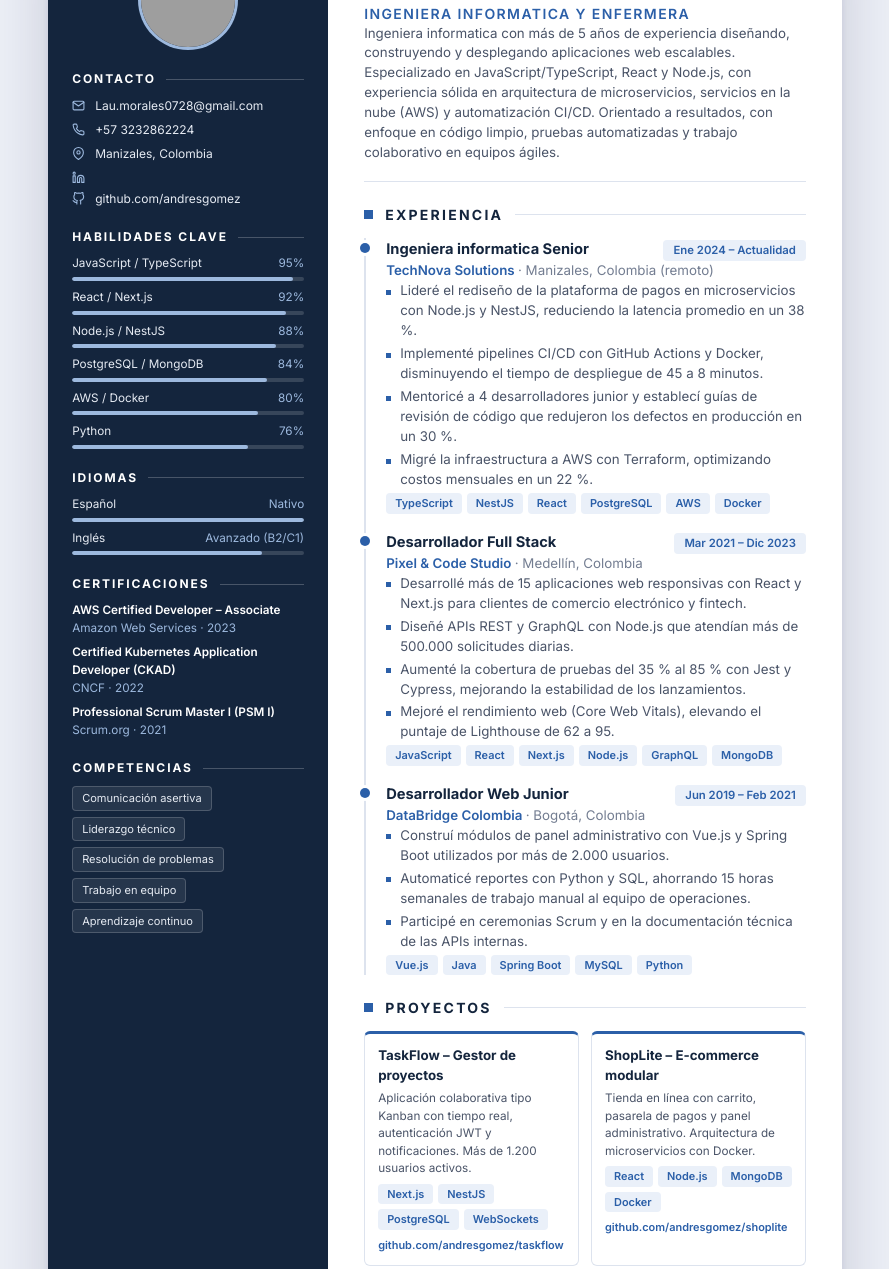
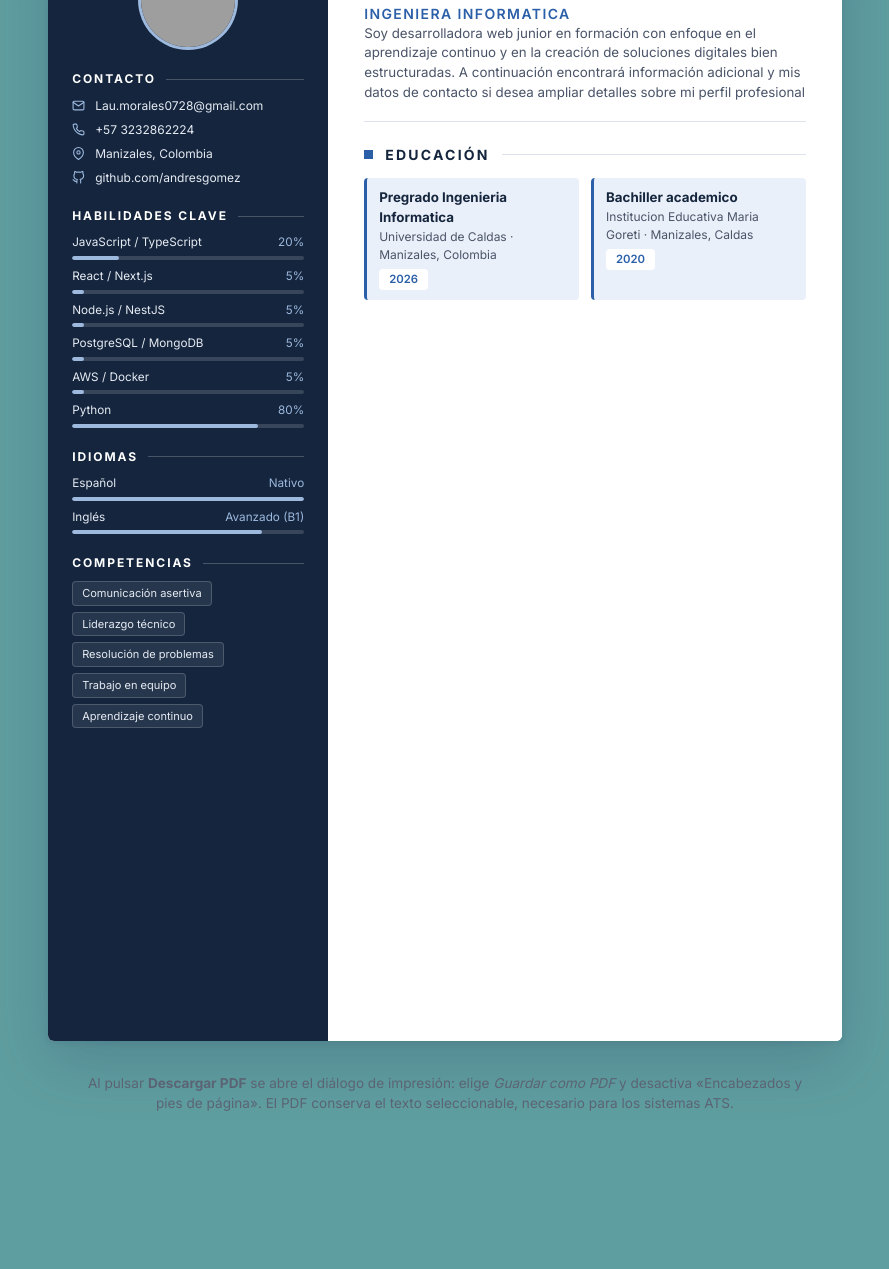
Before and after one commit to LauraMora28/LauraMora28.github.io, a plain HTML site: page index.html in a window 1280 px wide. Shown: the part 179-1448 px from the top of the page, without its empty margins (195-1084 px from the left). After the commit the page ends 1325 px from the top, so only its background shows below. Drawn offline with Linux system fonts and the light colour scheme; grey boxes are pictures that could not be loaded.

Commit message:
Update for cv

```diff
--- a/css/styles.css
+++ b/css/styles.css
@@ -2,7 +2,7 @@
    Base: variables, barra de herramientas y contenedor de la "hoja"
    ========================================================================== */
 :root {
-  --bg: #eceff6;
+  --bg: cadetblue;
   --ink: #1b1f2a;
   --muted: #5b6475;
   --brand: #1f4e8c;
--- a/js/app.js
+++ b/js/app.js
@@ -48,8 +48,8 @@
       `<a href="mailto:${esc(c.email)}">${esc(c.email)}</a>`
     ].join(' | ');
     const contacto2 = [
-      link(c.linkedin),
-      link(c.github),
+      c.linkedin ? link(c.linkedin) : '',
+      c.github ? link(c.github) : '',
       c.web ? link(c.web) : ''
     ].filter(Boolean).join(' | ');
 
@@ -73,7 +73,7 @@
         </ul>
       </section>
 
-      <section>
+      ${d.experiencia.length ? `<section>
         <h2>Experiencia laboral</h2>
         ${d.experiencia.map((e) => `
           <article class="ats-job">
@@ -82,9 +82,9 @@
             <ul>${e.logros.map((l) => `<li>${esc(l)}</li>`).join('')}</ul>
             <p class="ats-stack"><strong>Tecnologías:</strong> ${e.stack.map(esc).join(', ')}</p>
           </article>`).join('')}
-      </section>
+      </section>` : ''}
 
-      <section>
+      ${d.proyectos.length ? `<section>
         <h2>Proyectos destacados</h2>
         ${d.proyectos.map((p) => `
           <article class="ats-item">
@@ -92,7 +92,7 @@
             <p>${esc(p.descripcion)}</p>
             <p class="ats-stack"><strong>Tecnologías:</strong> ${p.stack.map(esc).join(', ')}</p>
           </article>`).join('')}
-      </section>
+          </section>` : ''}
 
       <section>
         <h2>Educación</h2>
@@ -103,10 +103,10 @@
           </article>`).join('')}
       </section>
 
-      <section>
+      ${d.certificaciones.length ? `<section>
         <h2>Certificaciones</h2>
         <ul>${d.certificaciones.map((c) => `<li>${esc(c.nombre)} – ${esc(c.emisor)} (${esc(c.anio)})</li>`).join('')}</ul>
-      </section>
+      </section>` : ''}
 
       <section>
         <h2>Idiomas</h2>
@@ -126,8 +126,8 @@
       ['mail', c.email, `mailto:${c.email}`],
       ['phone', c.telefono, `tel:${c.telefono.replace(/\s+/g, '')}`],
       ['pin', c.ubicacion, ''],
-      ['linkedin', c.linkedin, url(c.linkedin)],
-      ['github', c.github, url(c.github)],
+      c.linkedin ? ['linkedin', c.linkedin, url(c.linkedin)] : null,
+      c.github ? ['github', c.github, url(c.github)] : null,
       c.web ? ['globe', c.web, url(c.web)] : null
     ].filter(Boolean);
 
@@ -164,9 +164,9 @@
               </li>`).join('')}
           </ul>
 
-          <h3>Certificaciones</h3>
-          ${d.certificaciones.map((ce) => `
-            <div class="v-cert"><strong>${esc(ce.nombre)}</strong><span>${esc(ce.emisor)} · ${esc(ce.anio)}</span></div>`).join('')}
+          ${d.certificaciones.length ? `<h3>Certificaciones</h3>
+            ${d.certificaciones.map((ce) => `
+              <div class="v-cert"><strong>${esc(ce.nombre)}</strong><span>${esc(ce.emisor)} · ${esc(ce.anio)}</span></div>`).join('')}` : ''}
 
           <h3>Competencias</h3>
           <ul class="v-tags">${d.blandas.map((b) => `<li>${esc(b)}</li>`).join('')}</ul>
@@ -179,7 +179,7 @@
             <p class="v-summary">${esc(d.resumen)}</p>
           </header>
 
-          <section>
+          ${d.experiencia.length ? `<section>
             <h2>Experiencia</h2>
             <div class="v-timeline">
               ${d.experiencia.map((e) => `
@@ -190,9 +190,9 @@
                   <ul class="v-chips">${e.stack.map((s) => `<li>${esc(s)}</li>`).join('')}</ul>
                 </article>`).join('')}
             </div>
-          </section>
+          </section>` : ''}
 
-          <section>
+          ${d.proyectos.length ? `<section>
             <h2>Proyectos</h2>
             <div class="v-projects">
               ${d.proyectos.map((p) => `
@@ -203,7 +203,7 @@
                   <a class="v-link" href="${esc(url(p.enlace))}">${esc(p.enlace)}</a>
                 </article>`).join('')}
             </div>
-          </section>
+          </section>` : ''}
 
           <section>
             <h2>Educación</h2>
--- a/js/data.js
+++ b/js/data.js
@@ -4,7 +4,7 @@
    ========================================================================== */
 window.CV_DATA = {
   nombre: "Laura Morales Valencia",
-  titulo: "Ingeniera informatica y Enfermera",
+  titulo: "Ingeniera informatica",
   foto: "https://img.magnific.com/vector-premium/desarrollador-software-vector-ilustracion-tecnologia-comunicacion-seguridad-cibernetica_1249867-5467.jpg?semt=ais_hybrid&w=740&q=80", // Opcional: ruta a una imagen (ej. "img/foto.jpg"). Vacío = iniciales.
 
   contacto: {
@@ -17,10 +17,7 @@ window.CV_DATA = {
   },
 
   resumen:
-    "Ingeniera informatica con más de 5 años de experiencia diseñando, construyendo y desplegando aplicaciones web escalables. " +
-    "Especializado en JavaScript/TypeScript, React y Node.js, con experiencia sólida en arquitectura de microservicios, " +
-    "servicios en la nube (AWS) y automatización CI/CD. Orientado a resultados, con enfoque en código limpio, " +
-    "pruebas automatizadas y trabajo colaborativo en equipos ágiles.",
+    "Soy desarrolladora web junior en formación con enfoque en el aprendizaje continuo y en la creación de soluciones digitales bien estructuradas. A continuación encontrará información adicional y mis datos de contacto si desea ampliar detalles sobre mi perfil profesional",
 
   /* Formato ATS: listas por categoría (texto plano). */
   habilidades: [
@@ -34,100 +31,38 @@ window.CV_DATA = {
 
   /* Formato visual: habilidades principales con nivel (0-100). */
   habilidadesClave: [
-    { nombre: "JavaScript / TypeScript", nivel: 95 },
-    { nombre: "React / Next.js", nivel: 92 },
-    { nombre: "Node.js / NestJS", nivel: 88 },
-    { nombre: "PostgreSQL / MongoDB", nivel: 84 },
-    { nombre: "AWS / Docker", nivel: 80 },
-    { nombre: "Python", nivel: 76 }
+    { nombre: "JavaScript / TypeScript", nivel: 20 },
+    { nombre: "React / Next.js", nivel: 5 },
+    { nombre: "Node.js / NestJS", nivel: 5 },
+    { nombre: "PostgreSQL / MongoDB", nivel: 5 },
+    { nombre: "AWS / Docker", nivel: 5 },
+    { nombre: "Python", nivel: 80 }
   ],
 
-  experiencia: [
-    {
-      cargo: "Ingeniera informatica Senior",
-      empresa: "TechNova Solutions",
-      lugar: "Manizales, Colombia (remoto)",
-      periodo: "Ene 2024 – Actualidad",
-      logros: [
-        "Lideré el rediseño de la plataforma de pagos en microservicios con Node.js y NestJS, reduciendo la latencia promedio en un 38 %.",
-        "Implementé pipelines CI/CD con GitHub Actions y Docker, disminuyendo el tiempo de despliegue de 45 a 8 minutos.",
-        "Mentoricé a 4 desarrolladores junior y establecí guías de revisión de código que redujeron los defectos en producción en un 30 %.",
-        "Migré la infraestructura a AWS con Terraform, optimizando costos mensuales en un 22 %."
-      ],
-      stack: ["TypeScript", "NestJS", "React", "PostgreSQL", "AWS", "Docker"]
-    },
-    {
-      cargo: "Desarrollador Full Stack",
-      empresa: "Pixel & Code Studio",
-      lugar: "Medellín, Colombia",
-      periodo: "Mar 2021 – Dic 2023",
-      logros: [
-        "Desarrollé más de 15 aplicaciones web responsivas con React y Next.js para clientes de comercio electrónico y fintech.",
-        "Diseñé APIs REST y GraphQL con Node.js que atendían más de 500.000 solicitudes diarias.",
-        "Aumenté la cobertura de pruebas del 35 % al 85 % con Jest y Cypress, mejorando la estabilidad de los lanzamientos.",
-        "Mejoré el rendimiento web (Core Web Vitals), elevando el puntaje de Lighthouse de 62 a 95."
-      ],
-      stack: ["JavaScript", "React", "Next.js", "Node.js", "GraphQL", "MongoDB"]
-    },
-    {
-      cargo: "Desarrollador Web Junior",
-      empresa: "DataBridge Colombia",
-      lugar: "Bogotá, Colombia",
-      periodo: "Jun 2019 – Feb 2021",
-      logros: [
-        "Construí módulos de panel administrativo con Vue.js y Spring Boot utilizados por más de 2.000 usuarios.",
-        "Automaticé reportes con Python y SQL, ahorrando 15 horas semanales de trabajo manual al equipo de operaciones.",
-        "Participé en ceremonias Scrum y en la documentación técnica de las APIs internas."
-      ],
-      stack: ["Vue.js", "Java", "Spring Boot", "MySQL", "Python"]
-    }
-  ],
+  experiencia: [],
 
-  proyectos: [
-    {
-      nombre: "TaskFlow – Gestor de proyectos",
-      descripcion: "Aplicación colaborativa tipo Kanban con tiempo real, autenticación JWT y notificaciones. Más de 1.200 usuarios activos.",
-      stack: ["Next.js", "NestJS", "PostgreSQL", "WebSockets"],
-      enlace: "github.com/andresgomez/taskflow"
-    },
-    {
-      nombre: "ShopLite – E-commerce modular",
-      descripcion: "Tienda en línea con carrito, pasarela de pagos y panel administrativo. Arquitectura de microservicios con Docker.",
-      stack: ["React", "Node.js", "MongoDB", "Docker"],
-      enlace: "github.com/andresgomez/shoplite"
-    },
-    {
-      nombre: "DevMetrics – Panel de analítica",
-      descripcion: "Dashboard open source para visualizar métricas de repositorios y pipelines, con más de 300 estrellas en GitHub.",
-      stack: ["TypeScript", "D3.js", "Python", "AWS Lambda"],
-      enlace: "github.com/andresgomez/devmetrics"
-    }
-  ],
+  proyectos: [],
+
+  certificaciones: [],
 
   educacion: [
     {
-      titulo: "Ingeniería de Sistemas y Computación",
-      institucion: "Universidad Ejemplo",
-      lugar: "Bogotá, Colombia",
-      periodo: "2014 – 2019"
+      titulo: "Pregrado Ingenieria Informatica",
+      institucion: "Universidad de Caldas",
+      lugar: "Manizales, Colombia",
+      periodo: "2026"
     },
     {
-      titulo: "Especialización en Arquitectura de Software",
-      institucion: "Instituto Tecnológico Ejemplo",
-      lugar: "Virtual",
-      periodo: "2022 – 2023"
+      titulo: "Bachiller academico",
+      institucion: "Institucion Educativa Maria Goreti",
+      lugar: "Manizales, Caldas",
+      periodo: "2020"
     }
-  ],
-
-  certificaciones: [
-    { nombre: "AWS Certified Developer – Associate", emisor: "Amazon Web Services", anio: "2023" },
-    { nombre: "Certified Kubernetes Application Developer (CKAD)", emisor: "CNCF", anio: "2022" },
-    { nombre: "Professional Scrum Master I (PSM I)", emisor: "Scrum.org", anio: "2021" }
   ],
 
   idiomas: [
     { idioma: "Español", nivel: "Nativo", pct: 100 },
-    { idioma: "Inglés", nivel: "Avanzado (B2/C1)", pct: 82 }
+    { idioma: "Inglés", nivel: "Avanzado (B1)", pct: 82 }
   ],
 
   blandas: ["Comunicación asertiva", "Liderazgo técnico", "Resolución de problemas", "Trabajo en equipo", "Aprendizaje continuo"]
```
Also changed, not shown: 3 other files.
